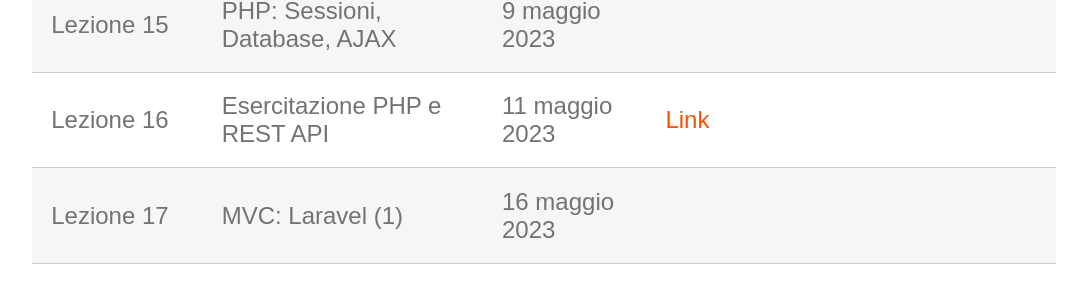
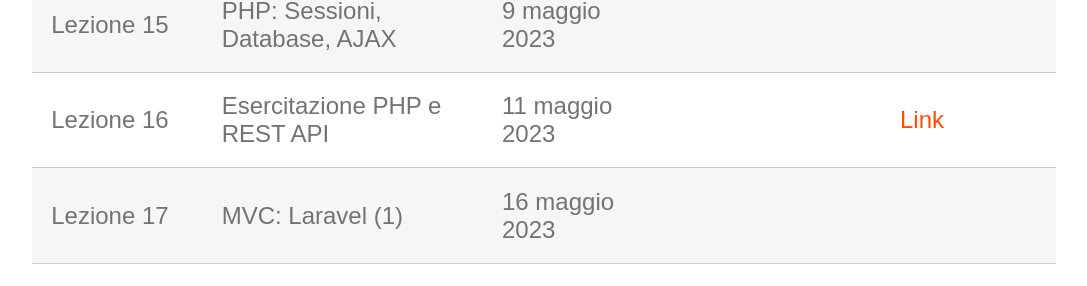
Before and after one commit to perceivelab/wp-al-23, a Jekyll site: the page built from lezioni.md, in a window 1280 px wide. Shown: the part 1817-2103 px from the top of the page, without its empty margins (96-1183 px from the left). Built offline with Jekyll 4.4.1, drawn with Linux system fonts in a browser that asks for light colours; our own code applies the rules of GitHub Pages for plain Markdown files.

```diff
--- a/lezioni.md
+++ b/lezioni.md
@@ -23,7 +23,7 @@ layout: page
 | Lezione 13   | PHP                              | 20 aprile 2023 | [Link (PHP)](https://studentiunict-my.sharepoint.com/:b:/g/personal/simone_palazzo_unict_it/EYkUhw2ekV5OlArdFMLH-K4Bx_-tO_mRCCv6iXoPay4GSA?e=zGfWBh) + [Link (XAMPP)](https://studentiunict-my.sharepoint.com/:b:/g/personal/simone_palazzo_unict_it/EUJCY5omGdVBvQhYA2PTlHsBtEwa40Lxh8OWFzVF00AEGw?e=efrbFb) | [Link](https://studentiunict-my.sharepoint.com/:u:/g/personal/simone_palazzo_unict_it/EazJPtirWkNBsEUBS8eORscB86ZdTIo2ShVKSPwfYrDqCw?e=nDTIfv) |
 | Lezione 14   | PHP: Sessioni, Database, AJAX    | 27 aprile 2022 | [Link](https://studentiunict-my.sharepoint.com/:b:/g/personal/simone_palazzo_unict_it/EYBtg_xxJ7hHt2LCtD3DLA8Bwaq82y9pg6bfPPLjIl2LgQ?e=oTVuno) | [Link](https://studentiunict-my.sharepoint.com/:u:/g/personal/simone_palazzo_unict_it/EZ-wpXYmyvhJmSZgX-uJzkwBz6Ksq_FAM-HwrBIlFSkfTg?e=LKgr7p) |
 | Lezione 15   | PHP: Sessioni, Database, AJAX    | 9 maggio 2023  |
-| Lezione 16   | Esercitazione PHP e REST API     | 11 maggio 2023 | [Link](https://drive.google.com/file/d/1gF_6bmg4vOW-2pNwwo9qrj_WpEi2TIlg/view?usp=sharing) |
+| Lezione 16   | Esercitazione PHP e REST API     | 11 maggio 2023 | | [Link](https://drive.google.com/file/d/1gF_6bmg4vOW-2pNwwo9qrj_WpEi2TIlg/view?usp=sharing) |
 | Lezione 17   | MVC: Laravel (1)                 | 16 maggio 2023 | |
 | Lezione 18   | MVC: Laravel (2)                 | 23 maggio 2023 | |
 | Lezione 19   | Esercitazione Laravel            | 25 maggio 2023 | |
```
